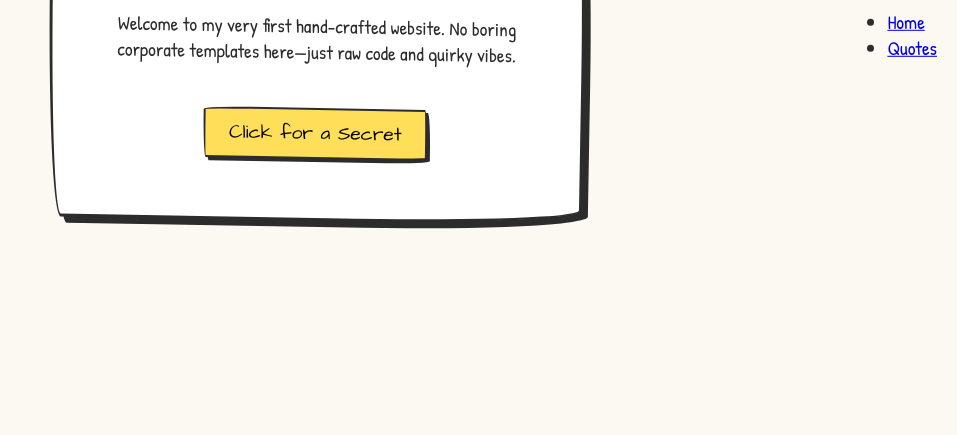
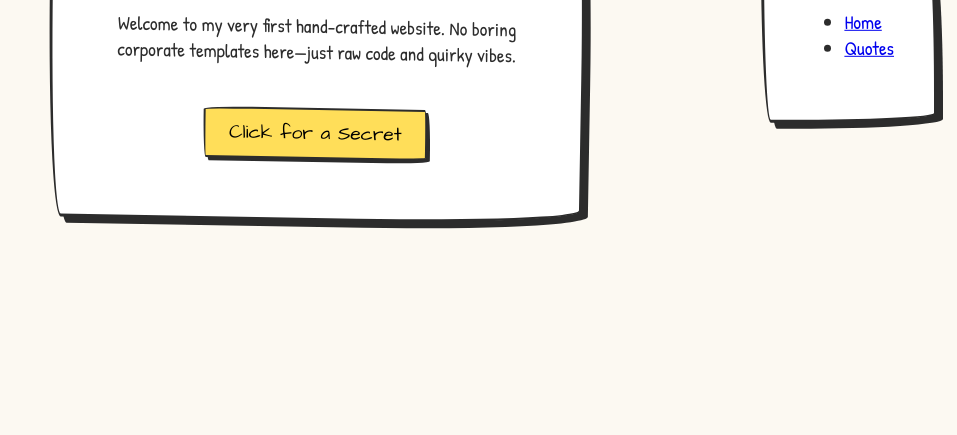
Before and after one commit to NicholasWiedemann/MyWeb, a plain HTML site: page index.html in a window 1280 px wide. Shown: the part 365-800 px from the top of the page, without its empty margins (323-1280 px from the left). Drawn offline with Linux system fonts and the light colour scheme.

Commit message:
Enhance nav-island styling with background and border

```diff
--- a/index.html
+++ b/index.html
@@ -69,6 +69,11 @@
         }
 
         .nav-island {
+            background: #ffffff;
+            border: 3px solid #2c2c2c;
+            box-shadow: 6px 6px 0px #2c2c2c; /* Hard offset shadow looks like comic book ink */
+            border-radius: 255px 15px 225px 15px/15px 225px 15px 255px; /* Organic wobbly shape */
+            padding: 2.5rem;
             position: fixed;
             right: 20px;
             top: 50%;
```
